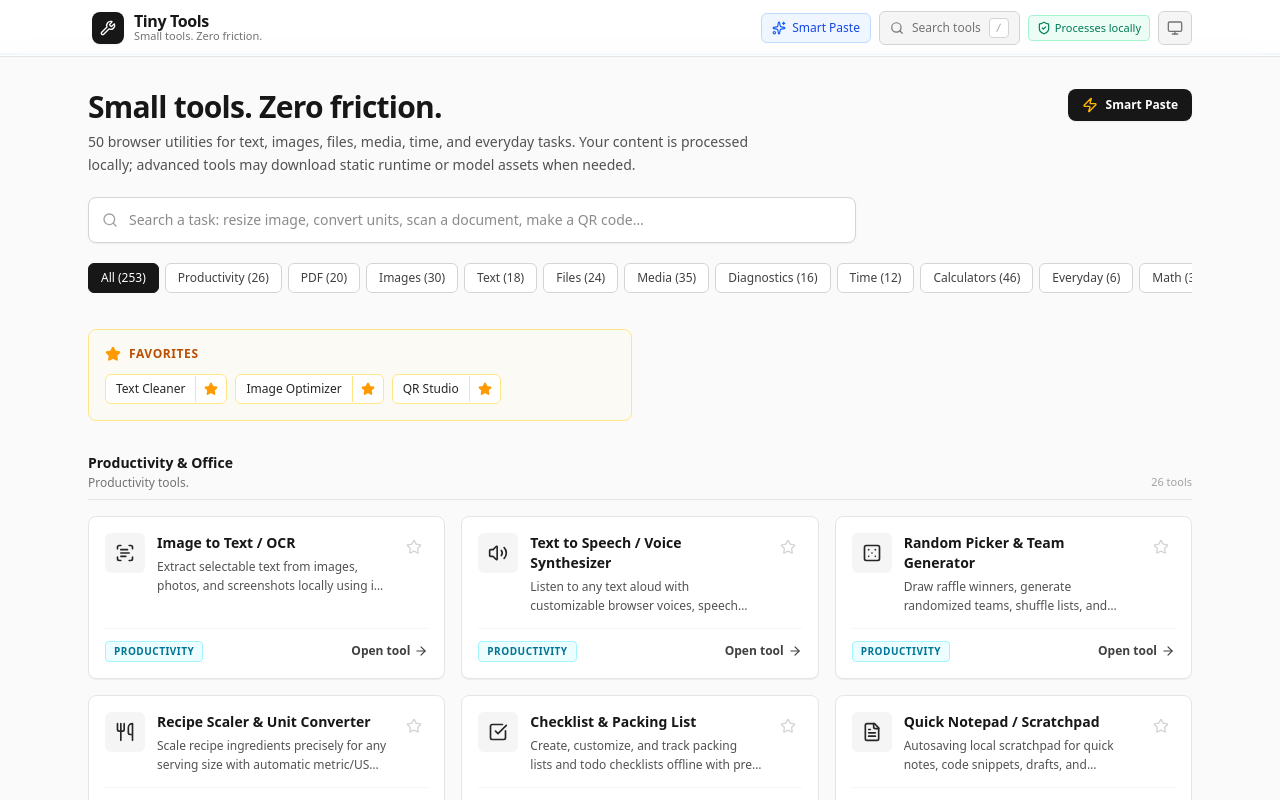
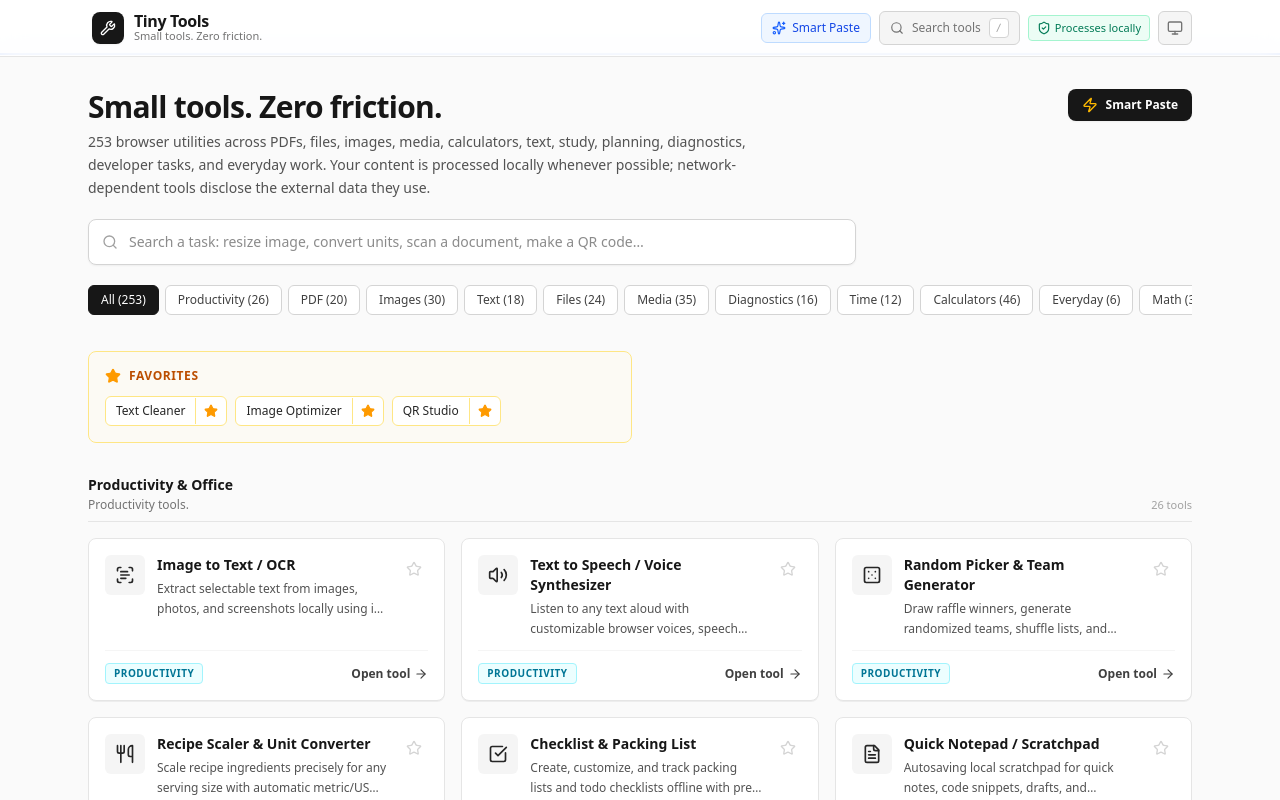
Before and after one commit to thiepn/tools, a React (Vite) app: page / in a window 1280 px wide. Shown: the top 800 px of the page. Built offline with nearby package versions, Linux system fonts and the light colour scheme.

Commit message:
Make dashboard catalog copy self-updating

```diff
--- a/src/components/Dashboard.tsx
+++ b/src/components/Dashboard.tsx
@@ -233,9 +233,10 @@ export const Dashboard: React.FC<DashboardProps> = ({
               Small tools. Zero friction.
             </h1>
             <p className="text-sm text-neutral-600 dark:text-neutral-400 mt-1.5 max-w-2xl leading-relaxed">
-              50 browser utilities for text, images, files, media, time, and everyday tasks.
-              Your content is processed locally; advanced tools may download static runtime or
-              model assets when needed.
+              {TOOLS_REGISTRY.length} browser utilities across PDFs, files, images, media,
+              calculators, text, study, planning, diagnostics, developer tasks, and everyday work.
+              Your content is processed locally whenever possible; network-dependent tools disclose
+              the external data they use.
             </p>
           </div>
 
@@ -430,7 +431,12 @@ export const Dashboard: React.FC<DashboardProps> = ({
                 ? `Search results for “${cleanSearchQuery}”`
                 : selectedCategoryPresentation?.label}
             </h2>
-            <p className="text-xs text-neutral-500 dark:text-neutral-400 mt-0.5">
+            <p
+              className="text-xs text-neutral-500 dark:text-neutral-400 mt-0.5"
+              role={cleanSearchQuery ? 'status' : undefined}
+              aria-live={cleanSearchQuery ? 'polite' : undefined}
+              aria-atomic={cleanSearchQuery ? 'true' : undefined}
+            >
               {cleanSearchQuery
                 ? `${filteredTools.length} matching ${filteredTools.length === 1 ? 'tool' : 'tools'}${
                     selectedCategoryPresentation
@@ -442,7 +448,7 @@ export const Dashboard: React.FC<DashboardProps> = ({
           </div>
 
           {filteredTools.length === 0 ? (
-            <div className="p-10 text-center bg-neutral-50 dark:bg-neutral-950 rounded-lg border border-neutral-200 dark:border-neutral-800 space-y-2">
+            <div className="p-10 text-center bg-neutral-50 dark:bg-neutral-950 rounded-lg border border-neutral-200 dark:border-neutral-800 space-y-2" role="status">
               <p className="text-sm font-medium text-neutral-700 dark:text-neutral-300">
                 No tools match your current search and category.
               </p>
@@ -480,8 +486,8 @@ export const Dashboard: React.FC<DashboardProps> = ({
           <ShieldCheck className="w-4 h-4 text-emerald-600 dark:text-emerald-400 shrink-0 mt-0.5" />
           <span>
             <strong>Local processing:</strong> Tiny Tools does not upload your files or inputs to an
-            application backend. Some advanced tools fetch static runtime or model files when first
-            used.
+            application backend. Tools that need static runtimes, models, or external reference data
+            disclose that dependency in their workflow.
           </span>
         </div>
         <div className="text-[11px] text-neutral-400 whitespace-nowrap">
```
